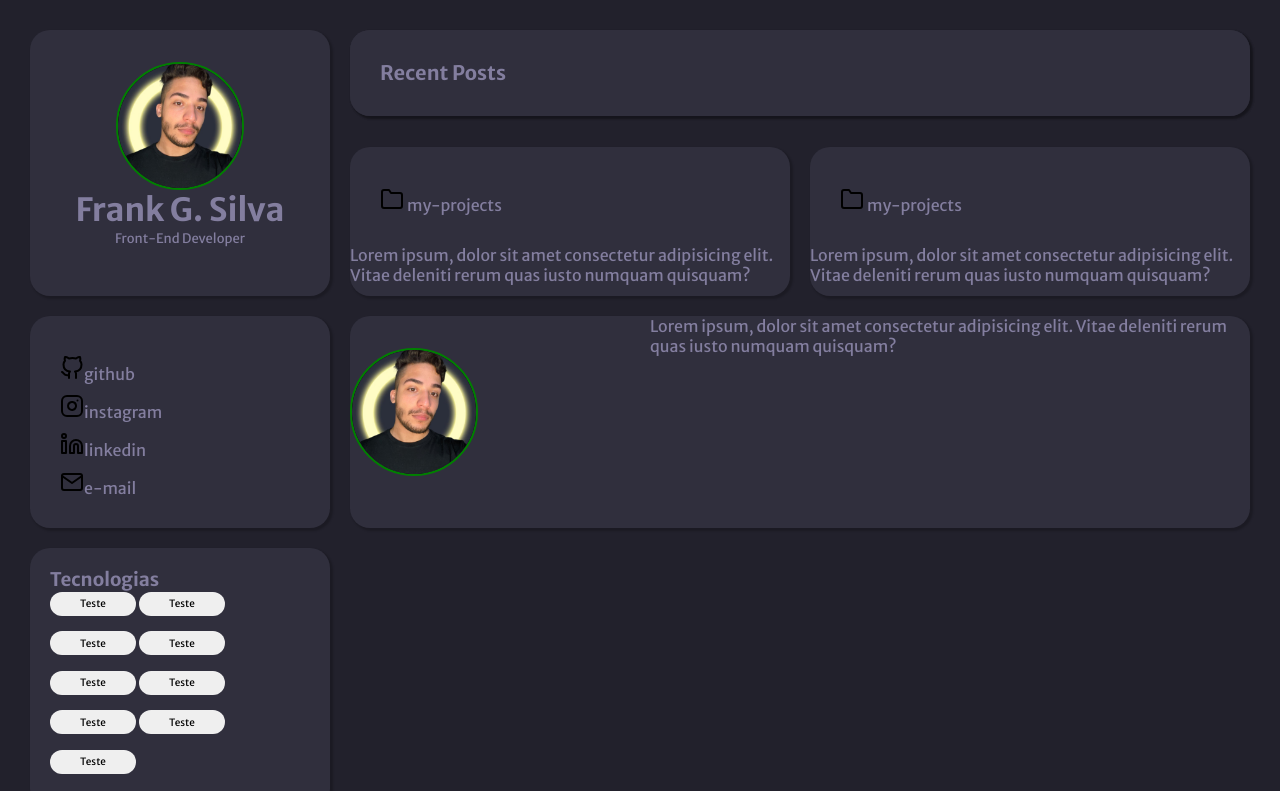
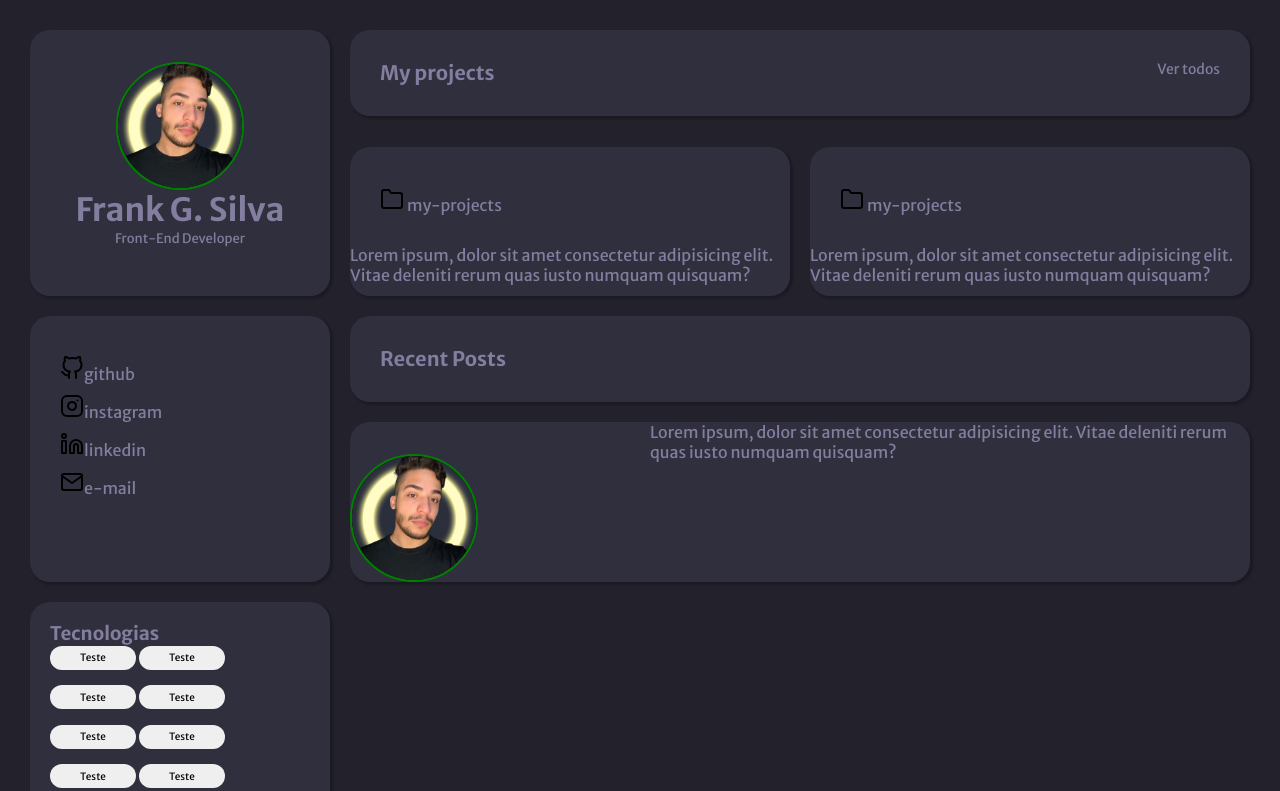
Before and after one commit to frankgsilva/portfolio, a plain HTML site: page index.html in a window 1280 px wide. Shown: the top 791 px of the page. Drawn offline with Linux system fonts and the light colour scheme.

Commit message:
initial commit

```diff
--- a/index.html
+++ b/index.html
@@ -13,7 +13,6 @@
     <link rel="stylesheet" href="style.css" />
     <title>Portifolio</title>
   </head>
-
   <body>
     <div class="container">
       <div class="card-profile">
@@ -27,7 +26,7 @@
         <span class="cabecalho">My projects</span>
         <a href="#" class="view">Ver todos</a>
       </div>
-      <div class="card" id="localization">
+      <div class="card" id="main">
           <ul>
             <li><img src="assets/github.svg" />github</li>
             <li><img src="assets/instagram.svg" />instagram</li>
@@ -71,7 +70,7 @@
         <button>Teste</button>
       </div>
       <!--Recents-->
-      <div class="card-center">
+      <div class="card-recents">
         <span class="cabecalho">Recent Posts</span>
       </div>
       <div class="card" id="card-exp">
--- a/style.css
+++ b/style.css
@@ -30,8 +30,6 @@ h4 {
 }
 
 .card-profile {
-  /* width: 396px;
-  height: 292px; */
   display: grid;
   background: var(--bg-cards);
   border-radius: 20px;
@@ -69,9 +67,22 @@ h4 {
   grid-row: 1;
 }
 
-.localization {
+.card-recents {
+  background: var(--bg-cards);
+  border-radius: 20px;
+  height: 86px;
+  background: #302F3D;
+  box-shadow: 2px 2px 2px 1px rgba(0, 0, 0, 0.2);
+  justify-content: space-between;
+  padding: 30px;
+  grid-column: 2 / -1;
+  grid-row: 3;
+}
+#main {
+  display: grid;
   grid-column: 1;
-  grid-row: 3;
+  grid-row: 3 / 5;
+  gap: 0;
 }
 
 /* #projetct {
@@ -106,7 +117,7 @@ li > img {
   grid-template-columns: 1fr 3fr;
   gap: 20px;
   padding: 30px;
-  grid-template-rows: repeat(10, auto) 1fr;
+  grid-template-rows: repeat(6, auto) 1fr;
 }
 
 .cabecalho {
@@ -116,11 +127,12 @@ li > img {
 
 #card-exp {
   grid-column: 1;
-  grid-row: 5;
+  grid-row: 6;
 }
 
 #content-image {
   grid-column: 2 / -1;
+  grid-row: 4;
 }
 
 .view {
@@ -132,7 +144,7 @@ li > img {
   display: grid;
   grid-template-columns: 1fr 1fr;
   gap: 20px;
-  grid-area: 2;
+  grid-row: 2;
 }
 
 .tech {
@@ -142,7 +154,7 @@ li > img {
   box-shadow: 2px 2px 2px 1px rgba(0, 0, 0, 0.2);
   padding: 20px 20px;
   grid-column: 1;
-  grid-row: 4;
+  grid-row: 5;
 }
 
 .tech button {
```
Lines whose indentation alone changed are shown as unchanged.
